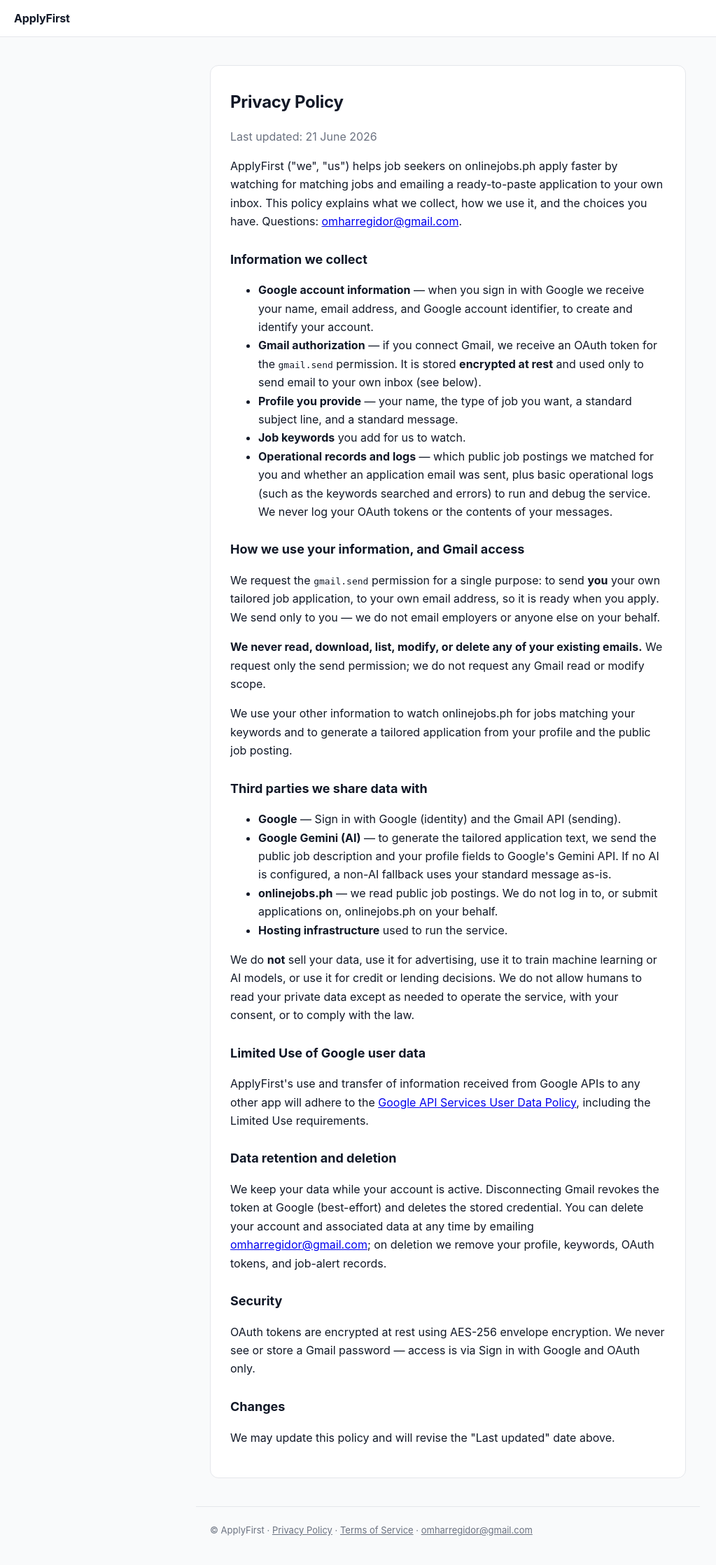
After one commit to OmharRegidor/ApplyFirst, a FastAPI app: template applyfirst/saas/templates/privacy.html in a window 1280 px wide. The commit adds this page. Shown: the whole page at 70% size, without its empty margins (0-1023 px from the left). Run offline with FastAPI, Linux system fonts and the light colour scheme; the template is opened without the code that fills it, so the values that code supplies are empty.

Commit message:
feat(saas): M4 public homepage + Privacy/Terms pages for Google verification
Makes ApplyFirst submittable for gmail.send (a SENSITIVE scope — no CASA audit needed).

- Public landing at / (was a redirect to /login): value prop, how-it-works, and a plain
  explanation of why gmail.send is requested (send-to-self only, never reads mail).
- /privacy and /terms: public (no auth), HTML. Privacy Policy is accurate to the
  implementation (only gmail.send, never reads mail, sends only to the user's own inbox,
  Gemini gets only the public job text + the 4 profile fields, AES-256 token encryption)
  and carries the required Google API Services User Data Policy Limited Use affirmation.
- Footer with Privacy/Terms/contact links sitewide (Google checks the homepage footer).

Reviewed by Custodio against the code: every claim verified, no inaccuracies; applied two
honesty tightenings (best-effort revocation wording + operational-logging disclosure).
Owner still does: own/verify a domain, record the demo video, submit in the console
(runbook in docs/legal/google-verification.md). Full suite: 176 passing (+5).

```diff
--- a/applyfirst/saas/app.py
+++ b/applyfirst/saas/app.py
@@ -76,14 +76,26 @@
     # --- pages ---------------------------------------------------------------
 
     @app.get("/", response_class=HTMLResponse)
-    def root(user: db.User | None = Depends(current_user)):
-        return RedirectResponse("/dashboard" if user else "/login", status_code=302)
+    def root(request: Request, user: db.User | None = Depends(current_user)):
+        if user:
+            return RedirectResponse("/dashboard", status_code=302)
+        # Public landing page (the homepage Google verification points at).
+        return _TEMPLATES.TemplateResponse(request, "home.html", {})
 
     @app.get("/login", response_class=HTMLResponse)
     def login_page(request: Request, user: db.User | None = Depends(current_user)):
         if user:
             return RedirectResponse("/dashboard", status_code=302)
         return _TEMPLATES.TemplateResponse(request, "login.html", {})
+
+    @app.get("/privacy", response_class=HTMLResponse)
+    def privacy(request: Request):
+        # Public, no auth — Google verification requires a login-free privacy URL.
+        return _TEMPLATES.TemplateResponse(request, "privacy.html", {})
+
+    @app.get("/terms", response_class=HTMLResponse)
+    def terms(request: Request):
+        return _TEMPLATES.TemplateResponse(request, "terms.html", {})
 
     @app.get("/dashboard", response_class=HTMLResponse)
     def dashboard(request: Request, user: db.User | None = Depends(current_user),
--- a/applyfirst/saas/templates/base.html
+++ b/applyfirst/saas/templates/base.html
@@ -28,11 +28,17 @@
             border:1px solid var(--line); border-radius: 8px; font: inherit;
             font-weight: 400; }
     h1 { margin: 4px 0 8px; font-size: 24px; letter-spacing: -0.01em; }
+    footer { max-width: 720px; margin: 0 auto; padding: 24px 20px 40px;
+             color: var(--muted); font-size: 13px; border-top: 1px solid var(--line); }
+    footer a { color: var(--muted); }
+    .legal { line-height: 1.65; }
+    .legal h2 { font-size: 18px; margin: 26px 0 8px; }
+    .legal h3 { font-size: 15px; margin: 18px 0 6px; }
   </style>
 </head>
 <body>
   <header>
-    <span class="brand">ApplyFirst</span>
+    <a href="/" class="brand" style="text-decoration:none;color:inherit">ApplyFirst</a>
     {% if user %}
       <span class="who">
         {{ user.display_name or user.email }}
@@ -43,5 +49,9 @@
     {% endif %}
   </header>
   <main>{% block content %}{% endblock %}</main>
+  <footer>
+    © ApplyFirst · <a href="/privacy">Privacy Policy</a> · <a href="/terms">Terms of Service</a>
+    · <a href="mailto:omharregidor@gmail.com">omharregidor@gmail.com</a>
+  </footer>
 </body>
 </html>
--- /dev/null
+++ b/applyfirst/saas/templates/privacy.html
@@ -0,0 +1,75 @@
+{% extends "base.html" %}
+{% block title %}Privacy Policy · ApplyFirst{% endblock %}
+{% block content %}
+<div class="card legal">
+  <h1>Privacy Policy</h1>
+  <p class="muted">Last updated: 21 June 2026</p>
+
+  <p>ApplyFirst ("we", "us") helps job seekers on onlinejobs.ph apply faster by watching for
+  matching jobs and emailing a ready-to-paste application to your own inbox. This policy
+  explains what we collect, how we use it, and the choices you have. Questions:
+  <a href="mailto:omharregidor@gmail.com">omharregidor@gmail.com</a>.</p>
+
+  <h2>Information we collect</h2>
+  <ul>
+    <li><strong>Google account information</strong> — when you sign in with Google we receive
+      your name, email address, and Google account identifier, to create and identify your
+      account.</li>
+    <li><strong>Gmail authorization</strong> — if you connect Gmail, we receive an OAuth token
+      for the <code>gmail.send</code> permission. It is stored <strong>encrypted at rest</strong>
+      and used only to send email to your own inbox (see below).</li>
+    <li><strong>Profile you provide</strong> — your name, the type of job you want, a standard
+      subject line, and a standard message.</li>
+    <li><strong>Job keywords</strong> you add for us to watch.</li>
+    <li><strong>Operational records and logs</strong> — which public job postings we matched
+      for you and whether an application email was sent, plus basic operational logs (such as the
+      keywords searched and errors) to run and debug the service. We never log your OAuth tokens
+      or the contents of your messages.</li>
+  </ul>
+
+  <h2>How we use your information, and Gmail access</h2>
+  <p>We request the <code>gmail.send</code> permission for a single purpose: to send
+  <strong>you</strong> your own tailored job application, to your own email address, so it is
+  ready when you apply. We send only to you — we do not email employers or anyone else on your
+  behalf.</p>
+  <p><strong>We never read, download, list, modify, or delete any of your existing emails.</strong>
+  We request only the send permission; we do not request any Gmail read or modify scope.</p>
+  <p>We use your other information to watch onlinejobs.ph for jobs matching your keywords and to
+  generate a tailored application from your profile and the public job posting.</p>
+
+  <h2>Third parties we share data with</h2>
+  <ul>
+    <li><strong>Google</strong> — Sign in with Google (identity) and the Gmail API (sending).</li>
+    <li><strong>Google Gemini (AI)</strong> — to generate the tailored application text, we send
+      the public job description and your profile fields to Google's Gemini API. If no AI is
+      configured, a non-AI fallback uses your standard message as-is.</li>
+    <li><strong>onlinejobs.ph</strong> — we read public job postings. We do not log in to, or
+      submit applications on, onlinejobs.ph on your behalf.</li>
+    <li><strong>Hosting infrastructure</strong> used to run the service.</li>
+  </ul>
+  <p>We do <strong>not</strong> sell your data, use it for advertising, use it to train machine
+  learning or AI models, or use it for credit or lending decisions. We do not allow humans to
+  read your private data except as needed to operate the service, with your consent, or to
+  comply with the law.</p>
+
+  <h2>Limited Use of Google user data</h2>
+  <p>ApplyFirst's use and transfer of information received from Google APIs to any other app will
+  adhere to the
+  <a href="https://developers.google.com/terms/api-services-user-data-policy" target="_blank"
+     rel="noopener">Google API Services User Data Policy</a>, including the Limited Use
+  requirements.</p>
+
+  <h2>Data retention and deletion</h2>
+  <p>We keep your data while your account is active. Disconnecting Gmail revokes the token at
+  Google (best-effort) and deletes the stored credential. You can delete your account and associated data at
+  any time by emailing <a href="mailto:omharregidor@gmail.com">omharregidor@gmail.com</a>; on
+  deletion we remove your profile, keywords, OAuth tokens, and job-alert records.</p>
+
+  <h2>Security</h2>
+  <p>OAuth tokens are encrypted at rest using AES-256 envelope encryption. We never see or store
+  a Gmail password — access is via Sign in with Google and OAuth only.</p>
+
+  <h2>Changes</h2>
+  <p>We may update this policy and will revise the "Last updated" date above.</p>
+</div>
+{% endblock %}
```
Also changed, not shown: applyfirst/saas/templates/home.html (added, +30 -0 lines), applyfirst/saas/templates/terms.html (added, +44 -0 lines), tests/test_saas_cross_tenant.py (+3 -2 lines), tests/test_saas_legal.py (added, +64 -0 lines).
